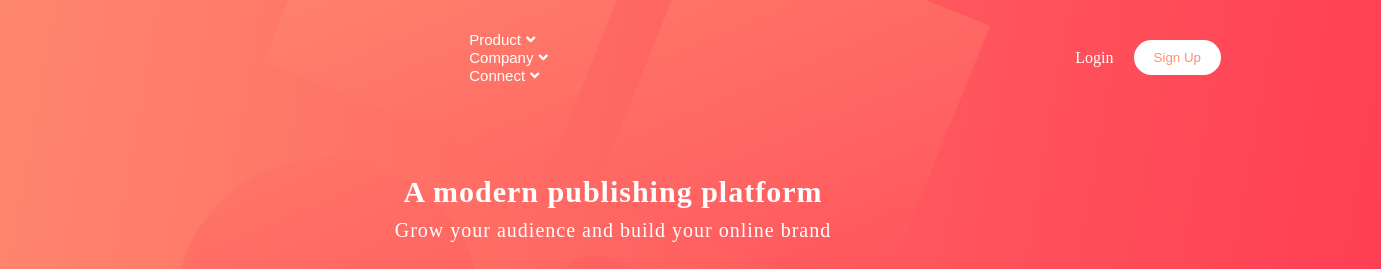
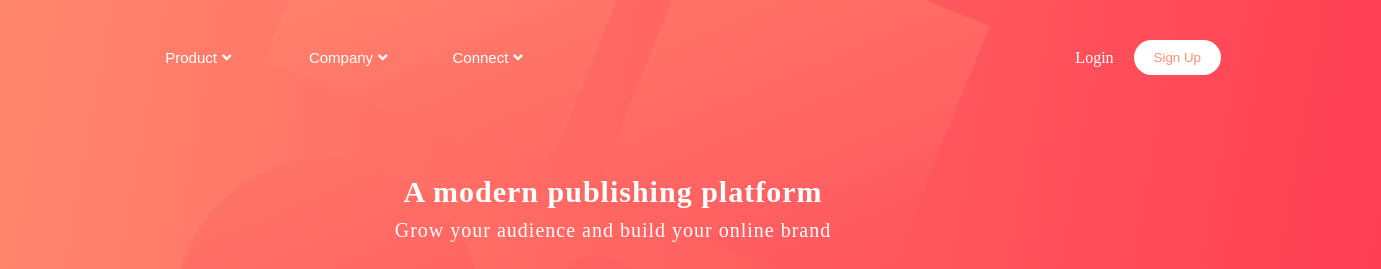
Before and after one commit to bijay55-cmd/Blogr, a plain HTML site: page index.html in a window 1536 px wide. Shown: the top 269 px of the page, 155-1536 px from the left. Drawn offline with Linux system fonts and the light colour scheme.

Commit message:
Update style.css

```diff
--- a/style.css
+++ b/style.css
@@ -300,7 +300,7 @@ footer ul li{
         margin: 30px 50px;
         color:white;
     }
-    .accordion2{
+    .dropdown2{
         display:flex;
         width: 30%;
         position: relative;
@@ -394,7 +394,7 @@ footer ul li{
       background-position: 100px;
       background-size:cover;
   }
-  .accordion2{
+  .dropdown2{
     right:200px;
   }
   .section2:hover{
```
